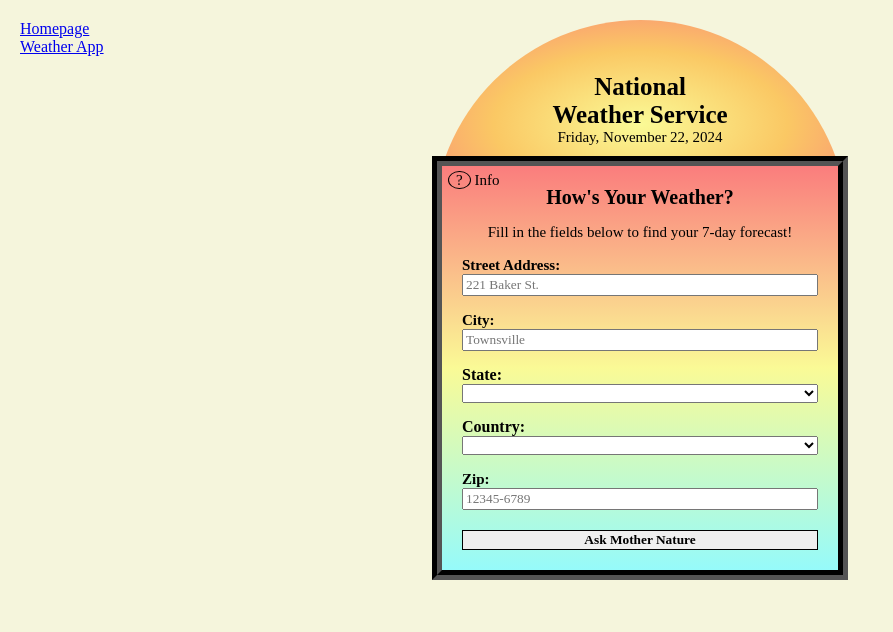
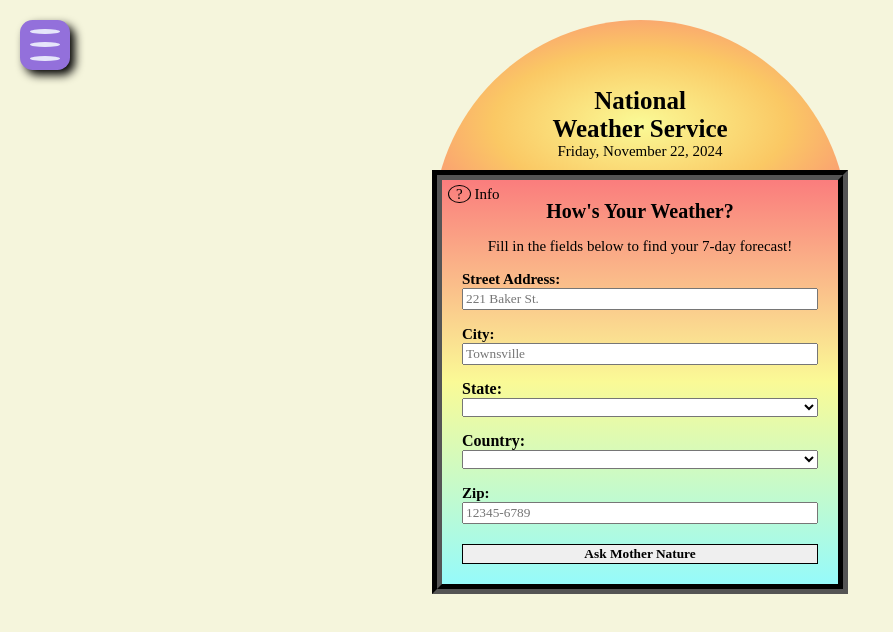
Before and after one commit to AznChik/code-portfolio, an Angular app: page /weather-app in a window 1280 px wide. Shown: the top 632 px of the page, without its empty margins (0-893 px from the left). Built offline with nearby package versions, Linux system fonts and the light colour scheme; a web font is replaced by a local one.

Commit message:
Create site menu with resume

```diff
--- a/src/app/app.component.html
+++ b/src/app/app.component.html
@@ -1,5 +1,13 @@
-<nav>
-    <a routerLink="/homepage">Homepage</a>
-    <a routerLink="/weather-app">Weather App</a>
-</nav>
+<button popovertarget="menu" title="Menu">
+    <div></div>
+    <div></div>
+    <div></div>
+</button>
+
+<ul id="menu" popover>
+    <li><a routerLink="/homepage">Homepage</a></li>
+    <li><a routerLink="/weather-app">Weather App</a></li>
+    <li><a href="../assets/images/resume.png" target="_blank">Resume</a></li>
+</ul>
+
 <router-outlet></router-outlet>
--- a/src/app/app.component.scss
+++ b/src/app/app.component.scss
@@ -1,3 +1,42 @@
-nav {
+@import "src/styles.scss";
+
+button {
+    cursor: pointer;
     display: grid;
+    align-items: center;
+    justify-items: center;
+    border: none;
+    padding: $x-small;
+    background-color: $primary-2;
+    box-shadow: 5px 5px 10px black;
+    border-radius: 25%;
+    gap: 1px;
+    width: 50px;
+    height: 50px;
+
+    &:active {
+        box-shadow: none;
+    }
+
+    div {
+        background-color: $primary-1;
+        border-radius: 50%;
+        width: 30px;
+        height: 5px;
+    }
 }
+
+ul {
+    list-style-type: circle;
+    border: $x-small solid $secondary-3;
+    background-color: $secondary-1;
+    padding: 15px 10px 15px 20px;
+    margin: 90px 15px;
+    border-radius: 25%;
+    animation: 1s slide-in;
+}
+
+@keyframes slide-in {
+    from { transform: translateX(-200%) }
+    to { transform: translateX(0%) }
+}
--- a/src/app/pages/weather/weather.component.scss
+++ b/src/app/pages/weather/weather.component.scss
@@ -4,7 +4,7 @@
     &::before {
         content: '';
         width: 280px;
-        height: 140px;
+        height: 160px;
         border-radius:  50% 50% 0 0/100% 100% 0 0;
         background: radial-gradient($yellow, $orange, $red);
         position: absolute;
@@ -103,7 +103,6 @@
 @media (min-width: $m-mobile) {
     #title::before {
         width: 320px;
-        height: 160px;
         margin-left: -160px;
     }
 }
--- a/src/styles.scss
+++ b/src/styles.scss
@@ -10,7 +10,20 @@
     padding: 20px;
 }
 
-/* colors */
+/* font sizes */
+$s-font: 15px;
+$m-font: 20px;
+$l-font: 25px;
+
+/* page - home */
+$primary-1: lavender;
+$primary-2: mediumpurple;
+$primary-3: darkviolet;
+$secondary-1: paleturquoise;
+$secondary-2: mediumturquoise;
+$secondary-3: darkturquoise;
+
+/* page - weather */
 $red: rgb(250, 125, 125);
 $orange: rgb(250, 200, 100);
 $yellow: rgb(250, 250, 150);
@@ -18,11 +31,6 @@
 $blue: rgb(150, 250, 250);
 $purple: rgb(225, 150, 250);
 $grey: rgb(100, 100, 100);
-
-/* font sizes */
-$s-font: 15px;
-$m-font: 20px;
-$l-font: 25px;
 
 /* screen sizes */
 $s-mobile: 320px;
```
Also changed, not shown: src/app/app.component.ts (+5 -5 lines), src/assets/images/resume.png (added), 1 other file (tests, documents, lock files or other folders).
